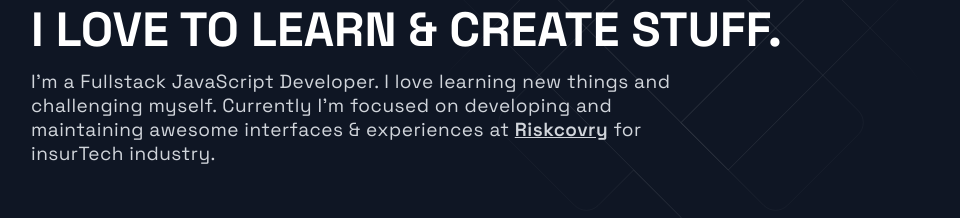
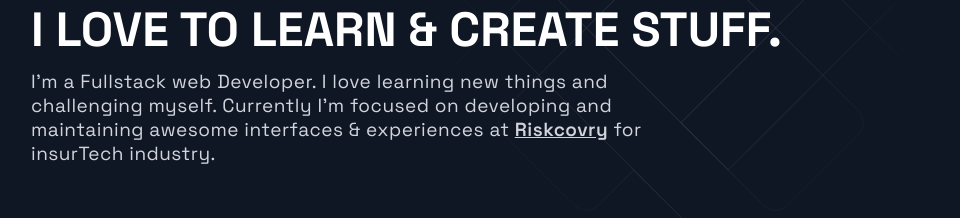
Before and after one commit to atultrp/atultrp-v2, a Next.js app: page / in a window 1280 px wide. Shown: the part 419-637 px from the top of the page, without its empty margins (159-1119 px from the left). Built offline with nearby package versions, Linux system fonts and the light colour scheme.

Commit message:
minor change

```diff
--- a/components/HeroSection.js
+++ b/components/HeroSection.js
@@ -8,7 +8,7 @@ const HeroSection = () => {
         <h2 className='text-2xl sm:text-3xl font-semibold text-gray-300 italic'>Hi, my name is</h2>
         <h1 className='text-4xl sm:text-5xl font-bold text-white'>ATUL TRIPATHI.</h1>
         <h1 className='text-4xl sm:text-5xl font-bold text-white'>I LOVE TO LEARN & CREATE STUFF.</h1>
-        <p className='text-base sm:text-[19px] text-gray-300 w-10/12 tracking-wide'>I'm a Fullstack JavaScript Developer. I love learning new things and challenging myself. Currently I'm focused on developing and maintaining awesome interfaces & experiences at {" "}<a href="https://riskcovry.com/" className="font-semibold underline">Riskcovry</a> for insurTech industry.</p>
+        <p className='text-base sm:text-[19px] text-gray-300 w-10/12 tracking-wide'>I'm a Fullstack web Developer. I love learning new things and challenging myself. Currently I'm focused on developing and maintaining awesome interfaces & experiences at {" "}<a href="https://riskcovry.com/" className="font-semibold underline">Riskcovry</a> for insurTech industry.</p>
       </div>
       <div className='sm:w-[500px] w-96 absolute right-0'>
         <BackgroundAnimation />
```
